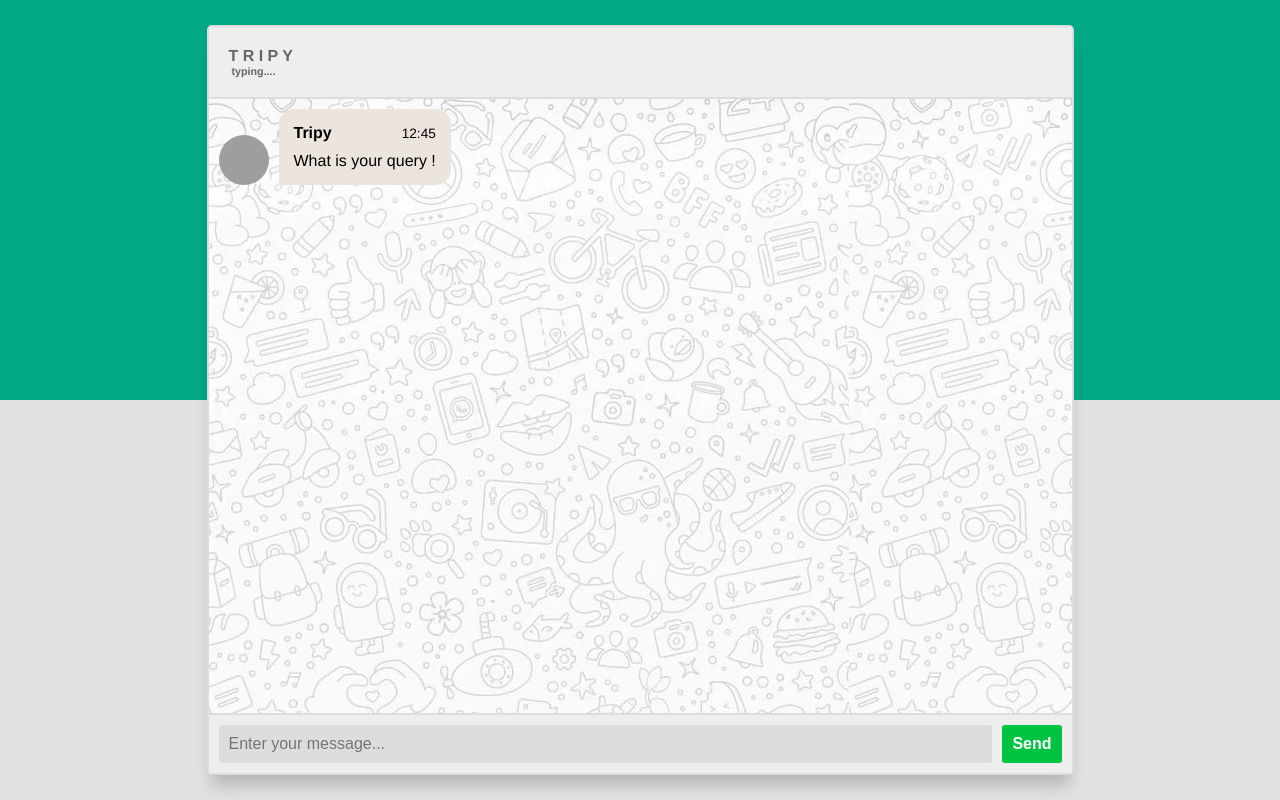
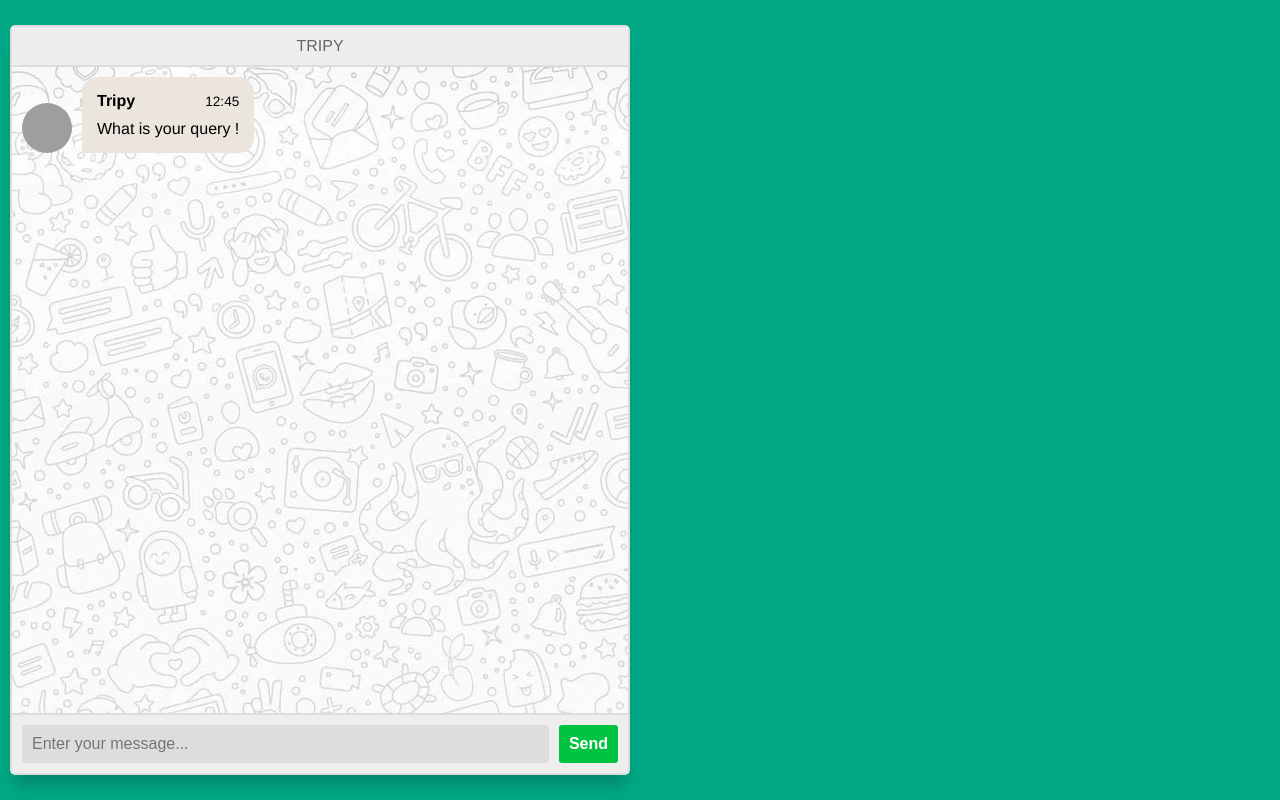
Before and after one commit to Aditya-Khaladkar/Chat-Bot-Python-Flask, a Flask app: page / in a window 1280 px wide. Run offline with Flask 2, Linux system fonts and the light colour scheme; some libraries are stand-ins or nearby versions; grey boxes are pictures that could not be loaded.

Commit message:
Changed Allignment and added Book Now Line

```diff
--- a/static/styles/style.css
+++ b/static/styles/style.css
@@ -1,5 +1,8 @@
 :root {
-    background: linear-gradient(#00a884 50%, #e1e1df 50%);
+ height: 200px;
+  width: 50%;
+    background-color: #00a884;
+
     --msger-bg: #fff;
     --border: 2px solid #ddd;
     --left-msg-bg: #ece5dd;
@@ -48,9 +51,8 @@
     /* display: flex; */
     font-size: medium;
     justify-content: space-between;
-    padding: 20px;
-    font-weight: bold;
-    text-align: left;
+    padding: 10px;
+    text-align: center;
     border-bottom: var(--border);
     background: #eee;
     color: #666;
@@ -81,7 +83,7 @@
     width: 50px;
     height: 50px;
     margin-right: 10px;
-    background: #128c7e;
+    background: #ddd;
     background-repeat: no-repeat;
     background-position: center;
     background-size: cover;
--- a/templates/index.html
+++ b/templates/index.html
@@ -15,14 +15,14 @@
   <!-- partial:index.partial.html -->
   <section class="msger">
     <header class="msger-header">
-      <div class="msger-header-title" >
-        <i class=""></i> T R I P Y <br> <h6> &nbsp;typing....</h6><i class=""></i>
+      <div class="msger-header-title">
+        <i class=""></i> TRIPY <i class=""></i>
       </div>
     </header>
 
     <main class="msger-chat">
       <div class="msg left-msg">
-        <div class="msg-img" style="background-image: url('dp.jpg');"></div>
+        <div class="msg-img" style="background-image: url(https://image.flaticon.com/icons/svg/327/327779.svg)"></div>
 
         <div class="msg-bubble">
           <div class="msg-info">
```
